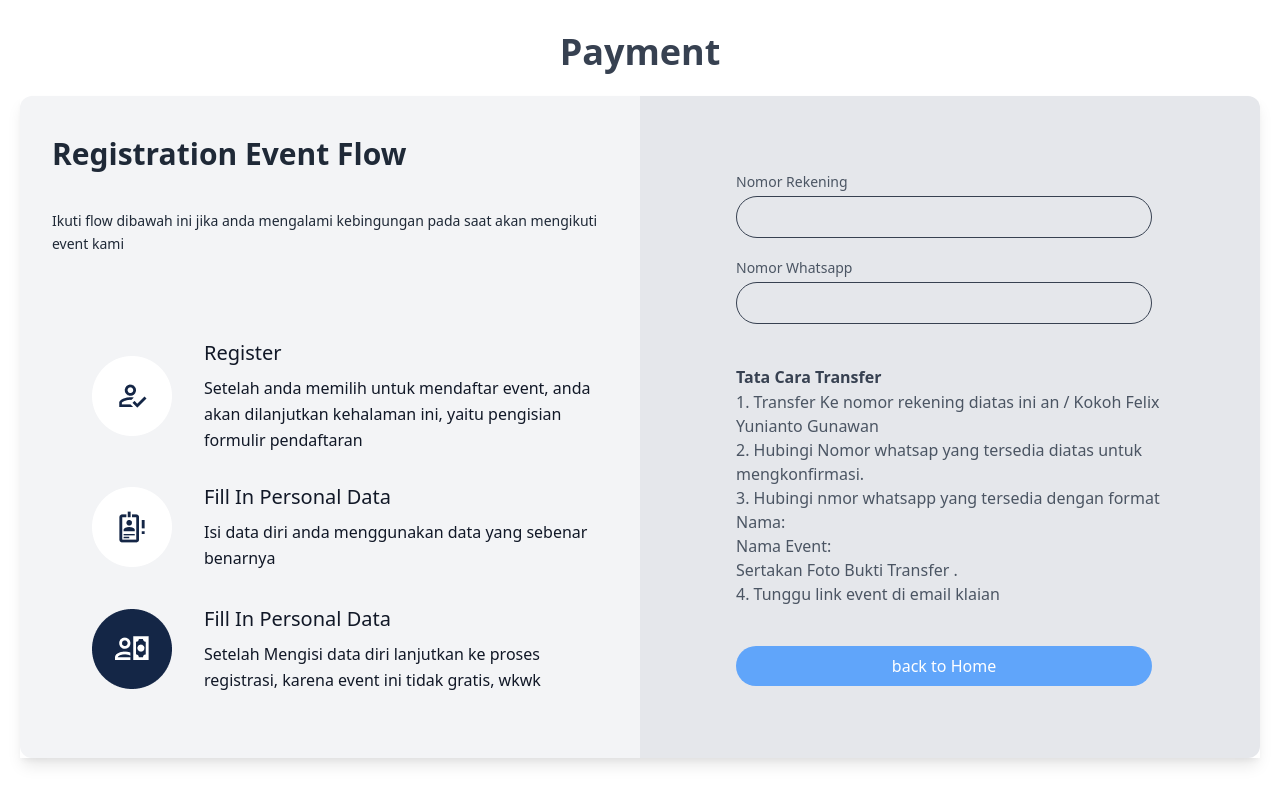
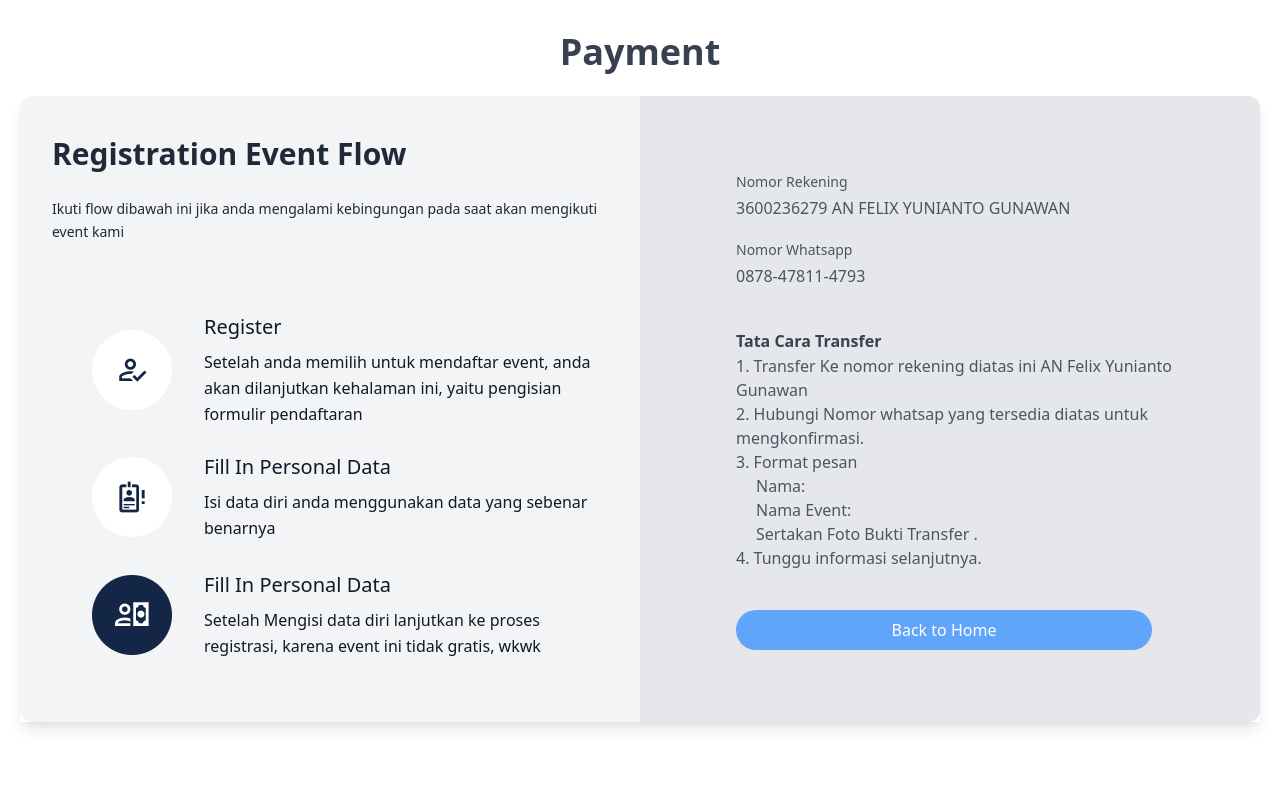
Before and after one commit to plugintegal/as-a-big-commmunity-web-reborn, a React (Create React App) app: page /payment-event in a window 1280 px wide. Built offline with nearby package versions, Linux system fonts and the light colour scheme.

Commit message:
18. Fix registration and handle loading

```diff
--- a/public/index.html
+++ b/public/index.html
@@ -25,6 +25,8 @@
       Learn how to configure a non-root public URL by running `npm run build`.
     -->
     <title>React App</title>
+    <link rel="preconnect" href="https://fonts.gstatic.com" />
+<link href="https://fonts.googleapis.com/css2family=Poppins:ital,wght@0,100;0,200;0,300;0,400;0,500;0,600;0,700;0,800;0,900;1,100;1,200;1,300;1,400;1,500;1,600;1,700;1,800;1,900&display=swap" rel="stylesheet"/>
   </head>
   <body>
     <noscript>You need to enable JavaScript to run this app.</noscript>
--- a/src/components/aboutSquad/Theory.js
+++ b/src/components/aboutSquad/Theory.js
@@ -67,8 +67,8 @@ const Theory = (props) => {
                           className={batch.id === openTab ? "block" : "hidden"}
                         >
                           {squadDetail.theories &&
-                          Object.keys(squadDetail.theories).length === 0 &&
-                          squadDetail.theories.constructor === Object
+                          Object.keys(squadDetail.theories).length == 0 &&
+                          squadDetail.theories.constructor == Object
                             ? (
                               <div className="w-full flex justify-center">
                                 Not available
--- a/src/components/blog/AllBlog.js
+++ b/src/components/blog/AllBlog.js
@@ -1,10 +1,20 @@
-import React from "react";
+import React, { useState } from "react";
 import { useSelector } from "react-redux";
 import moment from "moment";
 
 const AllBlog = () => {
   const blogs = useSelector((state) => state.blogReducers.blogs);
-  console.log(blogs);
+  const [blogData, setBlogData] = useState(blogs);
+
+  const handleSearch = (e) => {
+    if (e.target.value == "") {
+      setBlogData(blogs);
+    } else {
+      const newData = blogs.filter((data) => data.title.toLowerCase().indexOf(e.target.value) >= 0 )
+      setBlogData(newData);
+    }
+  };
+
   return (
     <div>
       <section className="text-gray-600 body-font pt-36 sm:pt-28 md:pt-24 lg:pt-24">
@@ -20,6 +30,8 @@ const AllBlog = () => {
                 className="lg:w-44 md:w-36 sm:w-full p-2 border-b-2 text-center"
                 type="text"
                 placeholder="Cari Article"
+                name="search"
+                onChange={handleSearch}
               />
               <button className="bg-white w-auto flex justify-end items-center">
                 <img
@@ -34,8 +46,9 @@ const AllBlog = () => {
       </section>
 
       <section className="">
-        <div className="p-10 grid grid-cols-1 sm:grid-cols-1 md:grid-cols-3 lg:grid-cols-3 xl:grid-cols-3 gap-5">
-          {blogs.map((blog, index) => {
+        {blogData.length > 0 ? (
+          <div className="px-12 -mt-8 grid grid-cols-1 sm:grid-cols-1 md:grid-cols-3 lg:grid-cols-3 xl:grid-cols-3 gap-5">
+          {blogData.map((blog, index) => {
             return (
               <a
                 href={blog.link}
@@ -49,7 +62,7 @@ const AllBlog = () => {
                   alt={blog.title}
                 />
                 <div className="px-6 py-4">
-                  <div className="font-bold text-l mb-2">{blog.title}</div>
+                  <div className="font-bold text-l mb-2 h-10">{blog.title}</div>
                   <p className="text-gray-700 text-base font-bold">
                     {blog.author}
                   </p>
@@ -57,19 +70,14 @@ const AllBlog = () => {
                     Publish on {moment(blog.pubDate).format("D MMM YYYY")}
                   </p>
                 </div>
-                <div className="px-6 pt-4 pb-2">
-                  {blog.categories.map((category) => {
-                    return (
-                      <span className="inline-block bg-gray-200 rounded-full px-3 py-1 text-sm font-semibold text-gray-700 mr-2 mb-2">
-                        #{category}
-                      </span>
-                    );
-                  })}
-                </div>
               </a>
             );
           })}
         </div>
+        ) : (
+          <div className="w-full flex justify-center">Not available</div>
+        )}
+
       </section>
     </div>
   );
--- a/src/components/home/Blog.js
+++ b/src/components/home/Blog.js
@@ -14,14 +14,9 @@ const Blog = () => {
         {blogs.slice(0, 2).map((blog) => {
           return (
             <div className="py-5">
-              <div className=" w-full lg:max-w-full lg:flex">
-                <div className="h-48 lg:h-auto lg:w-72 flex-none bg-cover rounded-t lg:rounded-t-none lg:rounded-l text-center overflow-hidden">
-                  <img
-                    src={blog.thumbnail}
-                    className="object-cover object-center w-full h-full"
-                  />
-                </div>
-                <div className="bg-white rounded-b lg:rounded-b-none lg:rounded-r p-4 flex flex-col justify-between leading-normal shadow w-full">
+              <div className=" w-full lg:max-w-full lg:flex rounded-lg">
+
+                <div className="bg-white rounded-b lg:rounded-b-none lg:rounded-l-lg p-4 flex flex-col justify-between leading-normal border-t-2 border-l-2 border-b-2 w-full">
                   <div className="mb-8">
                     <p className="text-sm text-gray-600 flex items-center">
                       <svg
@@ -38,6 +33,12 @@ const Blog = () => {
                     </div>
                     <p className="text-gray-700 text-base">{blog.author}</p>
                   </div>
+                </div>
+                <div className="h-48 lg:h-auto lg:w-96 flex-none bg-cover rounded-t lg:rounded-t-none lg:rounded-r-lg text-center overflow-hidden">
+                  <img
+                    src={blog.thumbnail}
+                    className="object-cover object-center w-full h-full"
+                  />
                 </div>
               </div>
             </div>
--- a/src/pages/AboutSquad.js
+++ b/src/pages/AboutSquad.js
@@ -23,7 +23,7 @@ const AboutSquad = () => {
   return (
     <>
       <Navbar />
-      {batches.length == 0 || (squadDetail && Object.values(squadDetail).length === 0 && squadDetail.consructor == Object) ? (
+      {batches.length == 0 && (squadDetail && Object.values(squadDetail).length === 0 && squadDetail.consructor == Object) ? (
         <Loading />
       ) : (
         <>
--- a/src/pages/PaymentEvent.js
+++ b/src/pages/PaymentEvent.js
@@ -5,19 +5,32 @@ export default class PaymentEvent extends Component {
     return (
       <>
         <section className="container text-gray-600 body-font container mx-auto px-5 py-8">
-                    <h1 className="text-4xl font-bold text-center mb-6 text-gray-700">Payment</h1>
+          <h1 className="text-4xl font-bold text-center mb-6 text-gray-700">
+            Payment
+          </h1>
           <div className="flex flex-wrap shadow-lg">
             <div className="bg-gray-100 flex flex-wrap w-full sm:w-full md:w-1/2 lg:w-1/2 rounded-tl-xl rounded-bl-none sm:rounded-bl-xl md:rounded-bl-xl rounded-tr-xl sm:rounded-tr-xl md:rounded-tr-none text-gray-800 px-8 py-10">
-                            <h1 className="text-3xl font-bold mb-2">Registration Event Flow</h1>
-                            <p className="leading-relaxed text-sm mb-12">Ikuti flow dibawah ini jika anda mengalami kebingungan pada saat akan mengikuti event kami</p>
+              <h1 className="text-3xl font-bold mb-2">
+                Registration Event Flow
+              </h1>
+              <p className="leading-relaxed text-sm mb-12">
+                Ikuti flow dibawah ini jika anda mengalami kebingungan pada saat
+                akan mengikuti event kami
+              </p>
               <div class="flex flex-wrap">
                 <div class="flex-grow md:pl-8 pl-6 flex sm:items-center items-start flex-col sm:flex-row mb-4">
                   <div class="flex-shrink-0 w-24 h-24 text-indigo-500 rounded-full inline-flex items-center justify-center">
                     <img src="/assets/img/eventRegis1.png" alt="logo" />
                   </div>
                   <div class="flex-grow sm:pl-6 mt-6 sm:mt-0">
-                                        <h2 class="font-medium title-font text-gray-900 mb-2 text-xl">Register</h2>
-                                        <p class="leading-relaxed text-gray-900">Setelah anda memilih untuk mendaftar event, anda akan dilanjutkan kehalaman ini, yaitu pengisian formulir pendaftaran</p>
+                    <h2 class="font-medium title-font text-gray-900 mb-2 text-xl">
+                      Register
+                    </h2>
+                    <p class="leading-relaxed text-gray-900">
+                      Setelah anda memilih untuk mendaftar event, anda akan
+                      dilanjutkan kehalaman ini, yaitu pengisian formulir
+                      pendaftaran
+                    </p>
                   </div>
                 </div>
                 <div class="flex-grow md:pl-8 pl-6 flex sm:items-center items-start flex-col sm:flex-row mb-4">
@@ -25,8 +38,12 @@ export default class PaymentEvent extends Component {
                     <img src="/assets/img/eventRegis2_1.png" alt="logo" />
                   </div>
                   <div class="flex-grow sm:pl-6 mt-6 sm:mt-0">
-                                        <h2 class="font-medium title-font text-gray-900 mb-2 text-xl">Fill In Personal Data</h2>
-                                        <p class="leading-relaxed text-gray-900">Isi data diri anda menggunakan data yang sebenar benarnya</p>
+                    <h2 class="font-medium title-font text-gray-900 mb-2 text-xl">
+                      Fill In Personal Data
+                    </h2>
+                    <p class="leading-relaxed text-gray-900">
+                      Isi data diri anda menggunakan data yang sebenar benarnya
+                    </p>
                   </div>
                 </div>
                 <div class="flex-grow md:pl-8 pl-6 flex sm:items-center items-start flex-col sm:flex-row mb-4">
@@ -34,8 +51,13 @@ export default class PaymentEvent extends Component {
                     <img src="/assets/img/eventRegis3_1.png" alt="logo" />
                   </div>
                   <div class="flex-grow sm:pl-6 mt-6 sm:mt-0">
-                                        <h2 class="font-medium title-font text-gray-900 mb-2 text-xl">Fill In Personal Data</h2>
-                                        <p class="leading-relaxed text-gray-900">Setelah Mengisi data diri lanjutkan ke proses registrasi, karena event ini tidak gratis, wkwk</p>
+                    <h2 class="font-medium title-font text-gray-900 mb-2 text-xl">
+                      Fill In Personal Data
+                    </h2>
+                    <p class="leading-relaxed text-gray-900">
+                      Setelah Mengisi data diri lanjutkan ke proses registrasi,
+                      karena event ini tidak gratis, wkwk
+                    </p>
                   </div>
                 </div>
               </div>
@@ -43,24 +65,48 @@ export default class PaymentEvent extends Component {
             <div className="bg-gray-200 w-full sm:w-full md:w-1/2 lg:w-1/2 rounded-tr-none rounded-br-xl sm:rounded-tr-xl rounded-tl-none sm:rounded-tl-xl md:rounded-tl-none rounded-bl-xl sm:rounded-bl-xl md:rounded-bl-none  px-8 py-10 container mx-auto">
               <div className="flex flex-col md:ml-auto w-full md:py-8 mt-8 md:mt-0 pl-0 sm:pl-6 md:pl-3 lg:pl-0 xl:pl-16 ">
                 <div className="relative mb-4">
-                                    <label htmlFor="name" className="leading-7 text-sm text-gray-600">Nomor Rekening</label>
-                                    <input type="text" id="name" name="name" className="w-full sm:w-80 md:w-64 lg:w-98 block bg-gray-200 rounded-full border border-gray-700 focus:border-gray-700 focus:ring-2 focus:ring-gray-700 text-base outline-none text-gray-700 py-1 px-3 leading-8 transition-colors duration-200 ease-in-out" />
+                  <label
+                    htmlFor="name"
+                    className="leading-7 text-sm text-gray-600"
+                  >
+                    Nomor Rekening
+                  </label>
+                  <p>3600236279 AN FELIX YUNIANTO GUNAWAN</p>
                 </div>
                 <div className="relative mb-4">
-                                    <label htmlFor="name" className="leading-7 text-sm text-gray-600">Nomor Whatsapp</label>
-                                    <input type="text" id="name" name="name" className="w-full sm:w-80 md:w-64 lg:w-98 block bg-gray-200 rounded-full border border-gray-700 focus:border-gray-700 focus:ring-2 focus:ring-gray-700 text-base outline-none text-gray-700 py-1 px-3 leading-8 transition-colors duration-200 ease-in-out" />
+                  <label
+                    htmlFor="name"
+                    className="leading-7 text-sm text-gray-600"
+                  >
+                    Nomor Whatsapp
+                  </label>
+                  <p>0878-47811-4793</p>
                 </div>
-                                <p className="leading-relaxed font-bold text-gray-700 mt-6">Tata Cara Transfer</p>
+                <p className="leading-relaxed font-bold text-gray-700 mt-6">
+                  Tata Cara Transfer
+                </p>
                 <ol className="mb-10">
-                                    <li>1. Transfer Ke nomor rekening diatas ini an / Kokoh Felix Yunianto Gunawan</li>
-                                    <li>2. Hubingi Nomor whatsap yang tersedia diatas untuk mengkonfirmasi.</li>
-                                    <li>3. Hubingi nmor whatsapp yang tersedia dengan format <br/>
-                                        Nama: <br/>
-                                        Nama Event: <br/>
-                                        Sertakan Foto Bukti Transfer .</li>
-                                    <li>4. Tunggu link event di email klaian</li>
+                  <li>
+                    1. Transfer Ke nomor rekening diatas ini AN Felix
+                    Yunianto Gunawan
+                  </li>
+                  <li>
+                    2. Hubungi Nomor whatsap yang tersedia diatas untuk
+                    mengkonfirmasi.
+                  </li>
+                  <li>
+                    3. Format pesan
+                    <ul>
+                      <li className="ml-5">Nama: </li>
+                      <li className="ml-5">Nama Event: </li>
+                      <li className="ml-5">Sertakan Foto Bukti Transfer .</li>
+                    </ul>
+                  </li>
+                  <li>4. Tunggu informasi selanjutnya.</li>
                 </ol>
-                                <button className="w-full sm:w-80 md:w-64 lg:w-98 text-white bg-blue-400 rounded-full border-0 py-2 px-6 focus:outline-nonetext-lg">back to Home</button>
+                <button className="w-full sm:w-80 md:w-64 lg:w-98 text-white bg-blue-400 rounded-full border-0 py-2 px-6 focus:outline-nonetext-lg">
+                  Back to Home
+                </button>
               </div>
             </div>
           </div>
--- a/src/pages/RegistrationEvent.js
+++ b/src/pages/RegistrationEvent.js
@@ -1,11 +1,12 @@
 import React, { useState } from "react";
 import { useDispatch } from "react-redux";
-import { useLocation } from "react-router-dom";
+import { useLocation, useHistory } from "react-router-dom";
 import { postParticipant } from "../redux/actions/userActions";
 import {useFormik} from 'formik';
 import * as Yup from 'yup';
 
 const RegistrationEvent = () => {
+  const history = useHistory()
   const dispatch = useDispatch();
   const location = useLocation();
   const eventId = location.state.eventId;
@@ -27,8 +28,9 @@ const RegistrationEvent = () => {
         address : values.address,
         event_id : eventId
     }
-    console.log(data);
     dispatch(postParticipant(data))
+    history.push('/payment-event')
+
   }
 
   const validationSchema = Yup.object({
--- a/src/redux/actions/userActions.js
+++ b/src/redux/actions/userActions.js
@@ -69,9 +69,11 @@ export const postParticipant = (data) => {
     instance
       .post("participant", data)
       .then(({ data }) => {
+        alert('Success Daftar')
         return dispatch({ type: "POST_PARTICIPANT", payload: data.data });
       })
       .catch((error) => {
+        alert('Failed Daftar ', error.response)
         return dispatch({ type: "POST_PARTICIPANT_ERROR", payload: error });
       })
       .finally(() => {
--- a/tailwind.config.js
+++ b/tailwind.config.js
@@ -1,8 +1,12 @@
+const defaultTheme = require("tailwindcss/defaultTheme");
 module.exports = {
   purge: ["./src/**/*.{js,jsx,ts,tsx}", "./public/index.html"],
   darkMode: false, // or 'media' or 'class'
   theme: {
     extend: {
+      fontFamily: {
+        sans: ["Poppins", ...defaultTheme.fontFamily.sans]
+      },
       backgroundImage: {
         "hero-pattern1":
           "url('https://res.cloudinary.com/dk4dgvu4w/image/upload/v1625500624/Saly-7_cl8hzv.png')",
```
Also changed, not shown: public/fonts/Poppins-Bold.ttf (added), public/fonts/Poppins-Regular.ttf (added), src/index.css (line endings or trailing spaces). Lines whose indentation alone changed are shown as unchanged.
